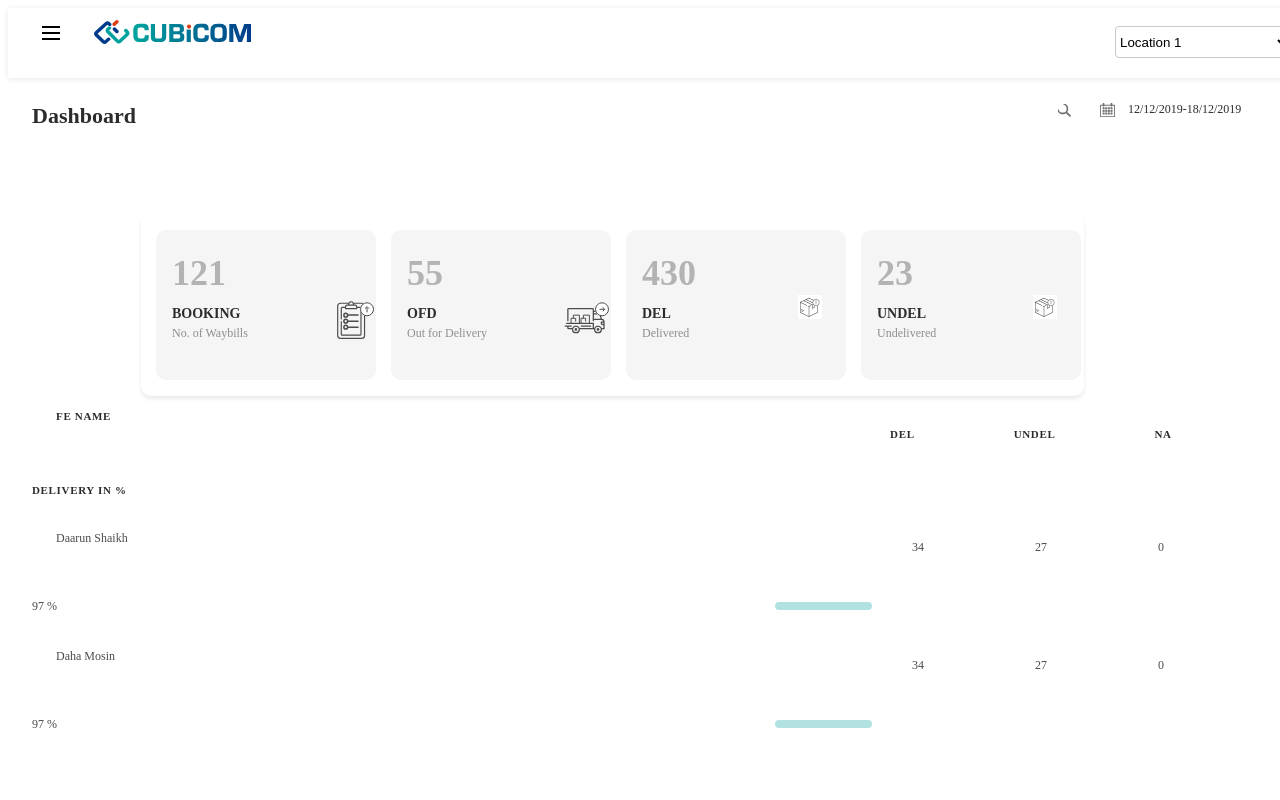
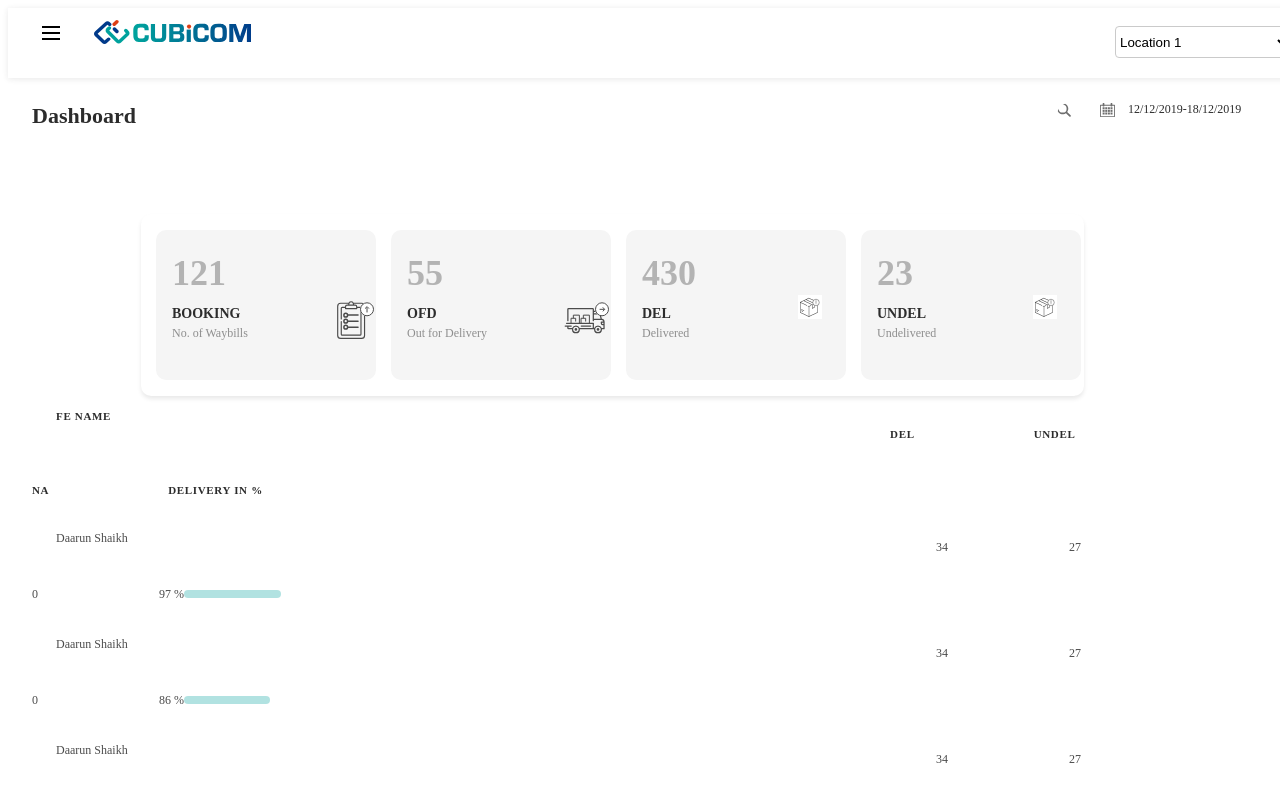
Before and after one commit to gangadhar222/assignementC, a React (Create React App) app in the folder loginpage/: page / in a window 1280 px wide. Shown: the top 800 px of the page. Built offline with nearby package versions, Linux system fonts and the light colour scheme.

Commit message:
dashboard ecxept pi chart

```diff
--- a/loginpage/src/Components/Dashboard.css
+++ b/loginpage/src/Components/Dashboard.css
@@ -133,7 +133,7 @@ toggleComponent {
   padding-top: 18px;
   padding-left: 24px;
   margin-top: 14px;
-  margin-right: 75px;
+  margin-right: 95px;
   height: 13px;
   text-align: left;
   font: normal normal bold 11px/13px Proxima Nova;
--- a/loginpage/src/Components/Dashboard.jsx
+++ b/loginpage/src/Components/Dashboard.jsx
@@ -2,6 +2,7 @@ import React from "react";
 import ToggleButton from "./ToggleButton";
 import "./Dashboard.css";
 import RectangularComponent from "./RectangularComponent";
+import TableElement from "./TableElement";
 
 export default function Dashboard() {
   let details = [
@@ -30,6 +31,33 @@ export default function Dashboard() {
       icon: "/icon_undel.png",
     },
   ];
+
+  let tableDetails = [
+      {
+          name:"Daarun Shaikh",
+          percent:97
+      },
+      {
+        name:"Daarun Shaikh",
+        percent:86
+    },
+    {
+        name:"Daarun Shaikh",
+        percent:78
+    },
+    {
+        name:"Daarun Shaikh",
+        percent:74
+    },
+    {
+        name:"Daarun Shaikh",
+        percent:72
+    },
+    {
+        name:"Daarun Shaikh",
+        percent:70
+    }
+  ]
   return (
     <div>
       <div className="navbar">
@@ -66,26 +94,9 @@ export default function Dashboard() {
         <p className="del">NA</p>
         <p className="del">DELIVERY IN %</p>
       </div>
-      <div className="float">
-        <p className="name marginLeft">Daarun Shaikh</p>
-        <p className="deld">34</p>
-        <p className="deld">27</p>
-        <p className="deld">0</p>
-        <p className="percent">
-          97 %
-        </p>
-        <p className="bar"></p>
-      </div>
-      <div className="float">
-        <p className="name marginLeft">Daha Mosin</p>
-        <p className="deld">34</p>
-        <p className="deld">27</p>
-        <p className="deld">0</p>
-        <p className="percent">
-          97 %
-        </p>
-        <p className="bar"></p>
-      </div>
+      {
+          tableDetails.map(item=><TableElement name={item.name} percent={item.percent}/>)
+      }
     </div>
   );
 }
--- /dev/null
+++ b/loginpage/src/Components/TableElement.jsx
@@ -0,0 +1,68 @@
+import React from "react";
+
+export default function TableElement(props) {
+  let float = {
+    clear: "both",
+    display: "block",
+  };
+  let name = {
+    float: "left",
+    margin: "5px 755px 0px 48px",
+    padding: "18px 24px 0px 0px",
+    width: "77px",
+    height: "15px",
+    textAlign: "left",
+    font: "normal normal normal 12px/15px Proxima Nova",
+    letterSpacing: "0px",
+    color: " #4b4b4b",
+    opacity: 1,
+  };
+  let marginLeft = {
+    marginLeft: "24px",
+    paddingTop: "18px",
+    paddingLeft: "24px",
+  };
+  let deld = {
+    float: "left",
+    margin: "14px 97px 0px 0px",
+    padding: "18px 0px 0px 24px",
+    width: "auto",
+    height: "15px",
+    textAlign: "left",
+    font: "normal normal normal 12px/15px Proxima Nova",
+    letterSpacing: "0px",
+    color: " #4b4b4b",
+    opacity: 1,
+  };
+  let percent = {
+    float: "left",
+    marginTop: "14px",
+    padding: "18px 0px 0px 24px",
+    width: "auto",
+    height: "15px",
+    textAlign: "left",
+    font: "normal normal normal 12px/15px Proxima Nova",
+    letterSpacing: "0px",
+    color: " #4b4b4b",
+    opacity: 1,
+  };
+  let bar = {
+    float: "left",
+    marginTop: "35px",
+    width: `${props.percent}px`,
+    height: "8px",
+    background: "#00a29d 0% 0% no-repeat padding-box",
+    borderRadius:"10px",
+    opacity:0.3
+  };
+  return (
+    <div style={float}>
+      <p style={name}>{props.name}</p>
+      <p style={deld}>34</p>
+      <p style={deld}>27</p>
+      <p style={deld}>0</p>
+      <p style={percent}>{props.percent} %</p>
+      <p style={bar}></p>
+    </div>
+  );
+}
```
